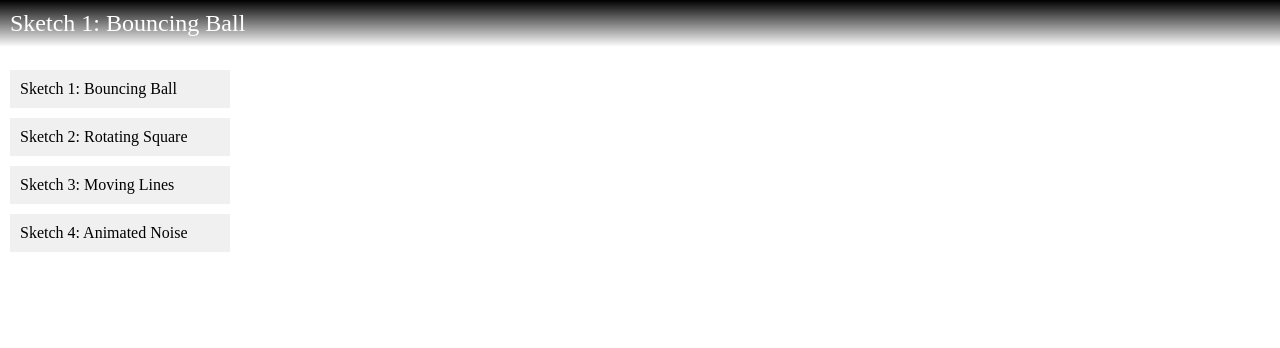
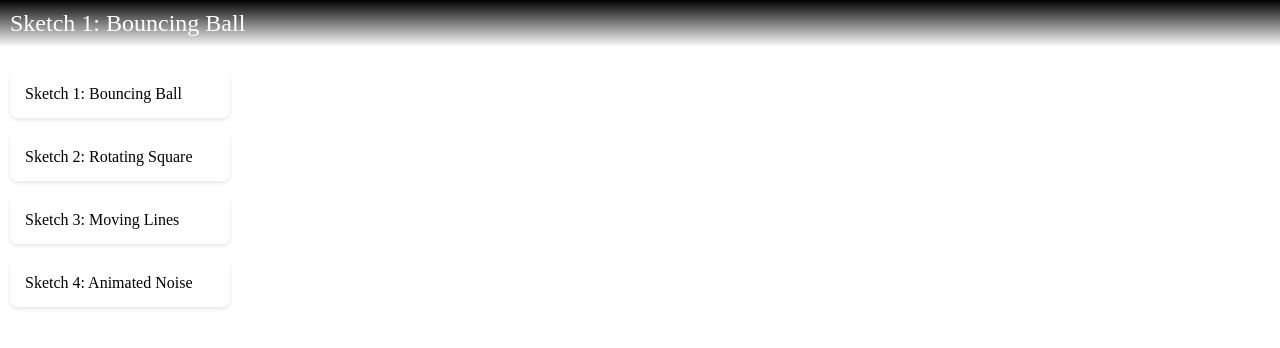
Before and after one commit to dehyde/Personal-website, a Jekyll site: the page index.html, which Jekyll copies as it is, in a window 1280 px wide. Shown: the top 348 px of the page. Built offline with Jekyll 4.4.1, drawn with Linux system fonts in a browser that asks for light colours; nearby versions of some CDN libraries.

Commit message:
Updated style.css

```diff
--- a/css/style.css
+++ b/css/style.css
@@ -38,10 +38,18 @@ body {
 }
 
 .card {
-  margin-bottom: 10px;
-  padding: 10px;
-  background: #f0f0f0;
+  margin-bottom: 15px;
+  padding: 15px;
+  border-radius: 8px;
   cursor: pointer;
+  background: white;
+  box-shadow: 0 2px 4px rgba(0,0,0,0.1);
+  transition: transform 0.2s ease, box-shadow 0.2s ease;
+}
+
+.card:hover {
+  transform: translateY(-2px);
+  box-shadow: 0 4px 8px rgba(0,0,0,0.15);
 }
 
 #loader {
```
